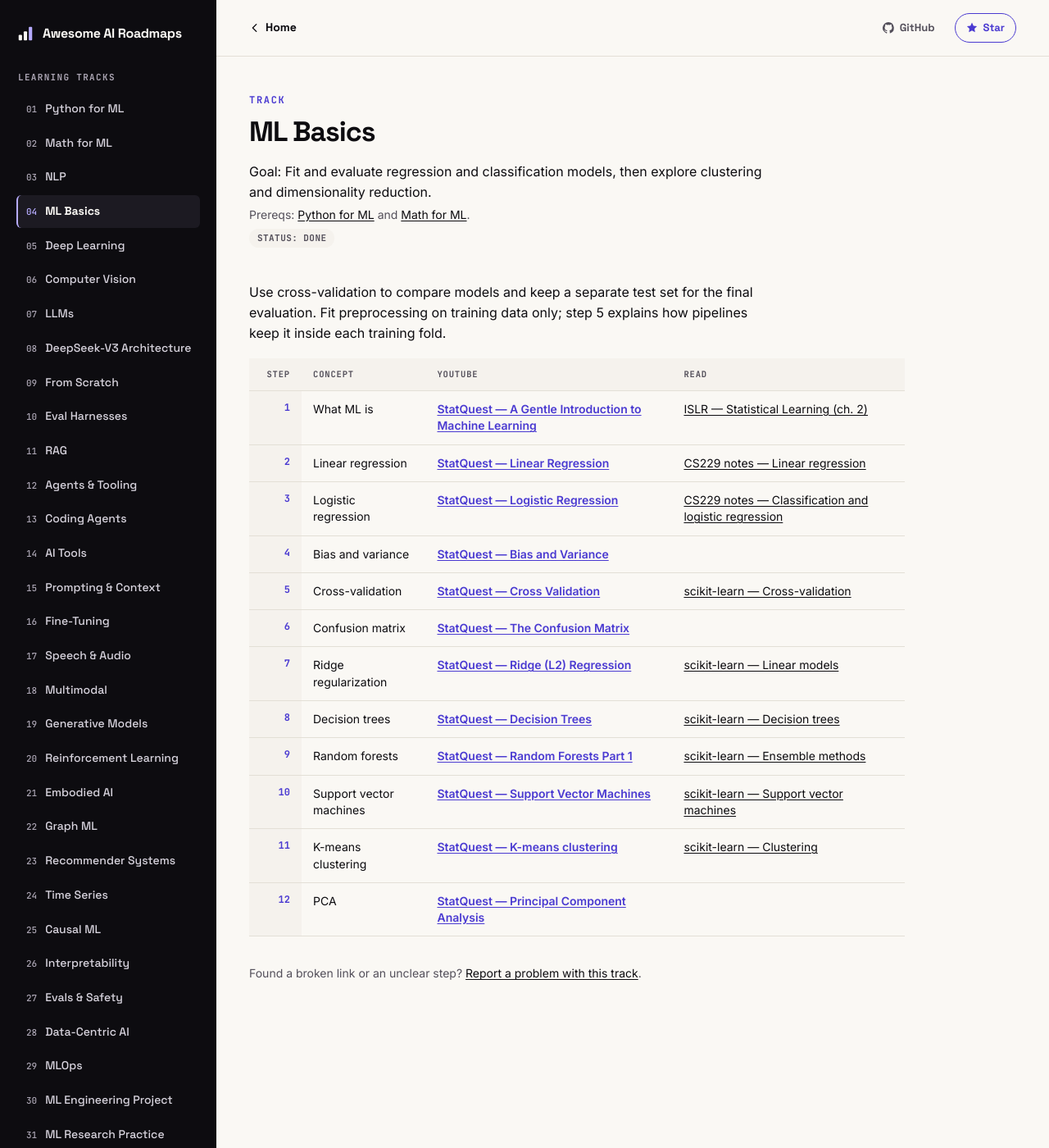
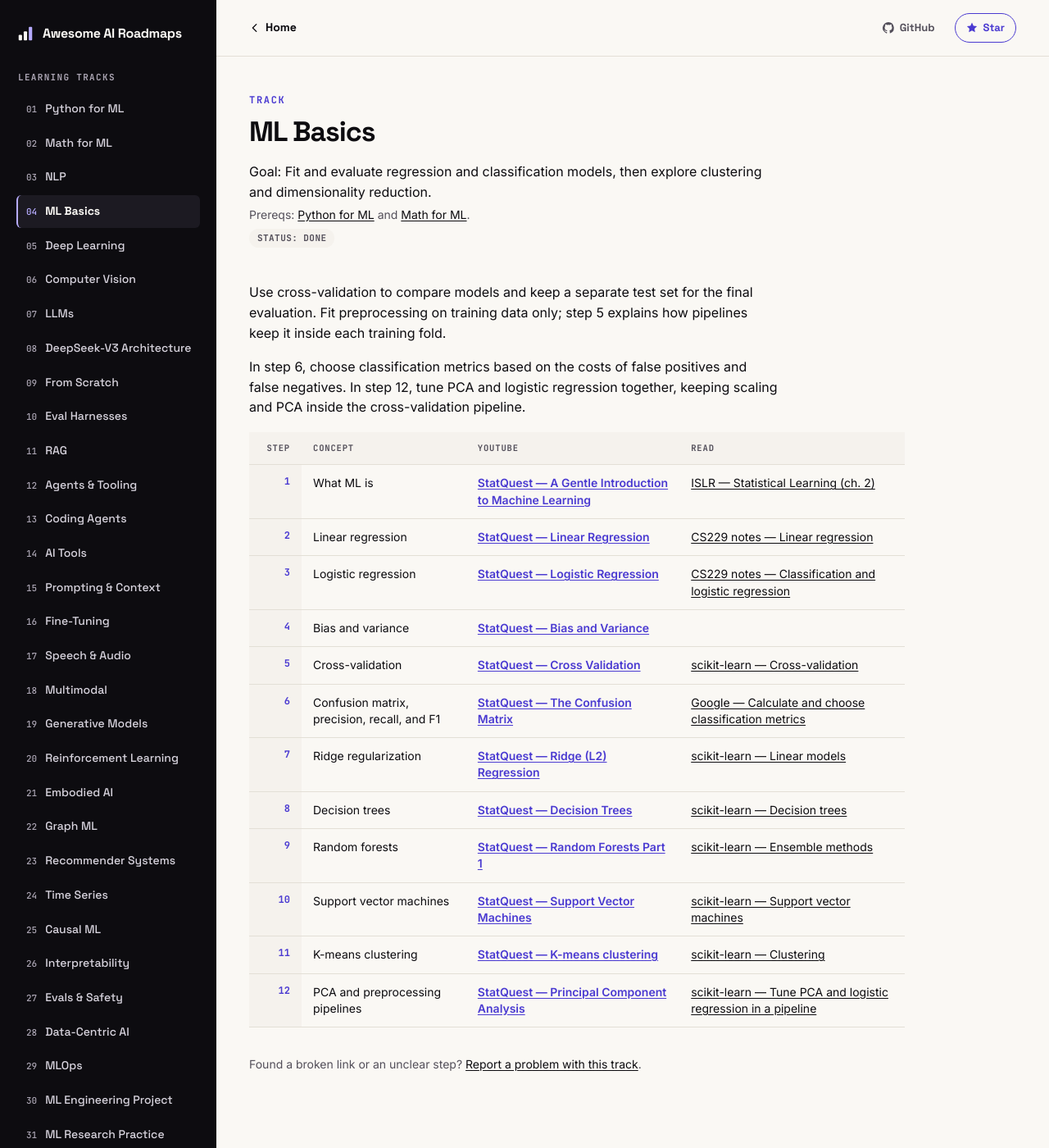
Before and after one commit to GruheshKurra/awesome-ai-roadmaps, a Jekyll site: the page built from tracks/ml-basics/README.md, in a window 1280 px wide and 1400 px high. Shown: the whole window at 82% size. Built offline with Jekyll 4.4.1, drawn with Linux system fonts in a browser that asks for light colours; our own code applies the rules of GitHub Pages for plain Markdown files.

Commit message:
Refresh learning resources and roadmap discovery

```diff
--- a/_config.yml
+++ b/_config.yml
@@ -61,7 +61,7 @@
   - scope:
       path: tracks/ml-basics
     values:
-      description: "ML Basics roadmap: Regression, trees, SVM, clustering. Free videos, papers, and chapters in learning order."
+      description: "ML Basics roadmap: Regression, cross-validation, classification metrics, trees, SVM, clustering, PCA. Free videos, papers, and chapters in learning order."
   - scope:
       path: tracks/deep-learning
     values:
--- a/tracks/ml-basics/README.md
+++ b/tracks/ml-basics/README.md
@@ -8,6 +8,8 @@
 
 Use cross-validation to compare models and keep a separate test set for the final evaluation. Fit preprocessing on training data only; step 5 explains how pipelines keep it inside each training fold.
 
+In step 6, choose classification metrics based on the costs of false positives and false negatives. In step 12, tune PCA and logistic regression together, keeping scaling and PCA inside the cross-validation pipeline.
+
 | Step | Concept | **YouTube** | Read |
 | ---: | --- | --- | --- |
 | 1 | What ML is | **[StatQuest — A Gentle Introduction to Machine Learning](https://www.youtube.com/watch?v=Gv9_4yMHFhI)** | [ISLR — Statistical Learning (ch. 2)](https://www.statlearning.com/s/ISLR-Seventh-Printing.pdf) |
@@ -15,10 +17,10 @@
 | 3 | Logistic regression | **[StatQuest — Logistic Regression](https://www.youtube.com/watch?v=yIYKR4sgzI8)** | [CS229 notes — Classification and logistic regression](https://cs229.stanford.edu/main_notes.pdf) |
 | 4 | Bias and variance | **[StatQuest — Bias and Variance](https://www.youtube.com/watch?v=EuBBz3bI-aA)** | |
 | 5 | Cross-validation | **[StatQuest — Cross Validation](https://www.youtube.com/watch?v=fSytzGwwBVw)** | [scikit-learn — Cross-validation](https://scikit-learn.org/stable/modules/cross_validation.html) |
-| 6 | Confusion matrix | **[StatQuest — The Confusion Matrix](https://www.youtube.com/watch?v=Kdsp6soqA7o)** | |
+| 6 | Confusion matrix, precision, recall, and F1 | **[StatQuest — The Confusion Matrix](https://www.youtube.com/watch?v=Kdsp6soqA7o)** | [Google — Calculate and choose classification metrics](https://developers.google.com/machine-learning/crash-course/classification/accuracy-precision-recall) |
 | 7 | Ridge regularization | **[StatQuest — Ridge (L2) Regression](https://www.youtube.com/watch?v=Q81RR3yKn30)** | [scikit-learn — Linear models](https://scikit-learn.org/stable/modules/linear_model.html) |
 | 8 | Decision trees | **[StatQuest — Decision Trees](https://www.youtube.com/watch?v=7VeUPuFGJHk)** | [scikit-learn — Decision trees](https://scikit-learn.org/stable/modules/tree.html) |
 | 9 | Random forests | **[StatQuest — Random Forests Part 1](https://www.youtube.com/watch?v=J4Wdy0Wc_xQ)** | [scikit-learn — Ensemble methods](https://scikit-learn.org/stable/modules/ensemble.html) |
 | 10 | Support vector machines | **[StatQuest — Support Vector Machines](https://www.youtube.com/watch?v=efR1C6CvhmE)** | [scikit-learn — Support vector machines](https://scikit-learn.org/stable/modules/svm.html) |
 | 11 | K-means clustering | **[StatQuest — K-means clustering](https://www.youtube.com/watch?v=4b5d3muPQmA)** | [scikit-learn — Clustering](https://scikit-learn.org/stable/modules/clustering.html) |
-| 12 | PCA | **[StatQuest — Principal Component Analysis](https://www.youtube.com/watch?v=FgakZw6K1QQ)** | |
+| 12 | PCA and preprocessing pipelines | **[StatQuest — Principal Component Analysis](https://www.youtube.com/watch?v=FgakZw6K1QQ)** | [scikit-learn — Tune PCA and logistic regression in a pipeline](https://scikit-learn.org/stable/auto_examples/compose/plot_digits_pipe.html) |
```
Also changed, not shown: README.md (+1 -1 lines).
